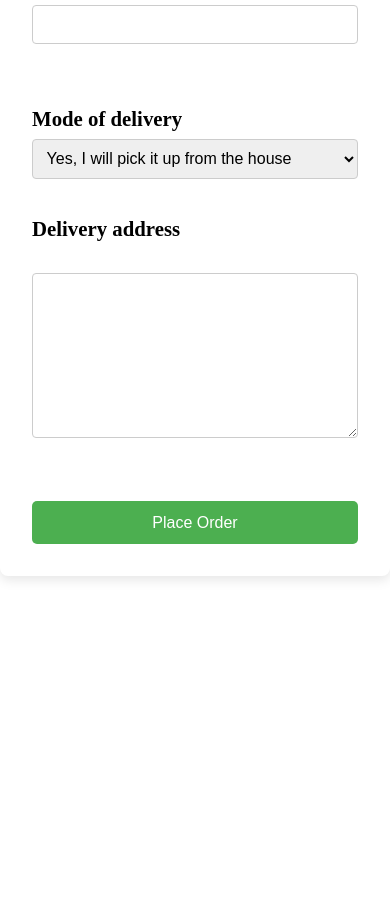
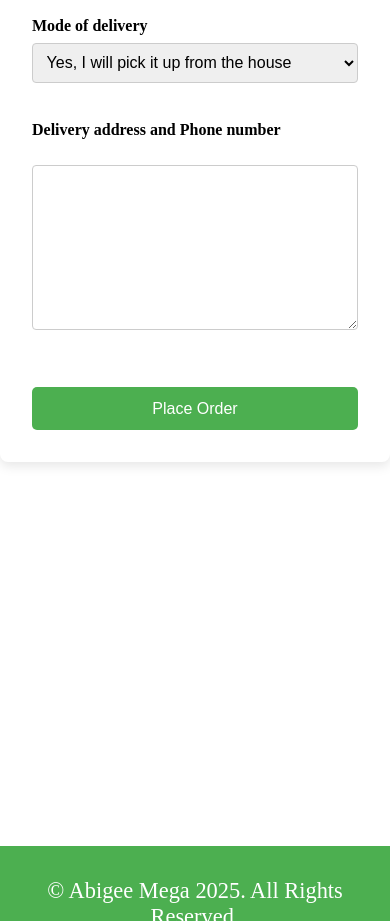
Before and after one commit to Ere-yiga/Abigee-Mega-Frozen, a website: page index.html in a window 390 px wide. Shown: the part 1627-2548 px from the top of the page. Drawn offline with Linux system fonts and the light colour scheme.

Commit message:
Update HTML, JS, CSS; added npm configs

```diff
--- a/index.html
+++ b/index.html
@@ -78,7 +78,7 @@
                 </div>
 
                 <div>
-                    <label for="delivery">Delivery address</label><br>
+                    <label for="delivery">Delivery address and Phone number</label><br>
                     <textarea name="delivery" id="delivery" rows="8"></textarea> <br>
                 </div>
 
--- a/index.js
+++ b/index.js
@@ -1,4 +1,3 @@
-// Hamburger menu toggle for mobile nav
 const hamburger = document.getElementById('hamburger');
 const navItems = document.getElementById('nav-items');
 
@@ -8,7 +7,6 @@ hamburger.addEventListener('click', function () {
     hamburger.setAttribute('aria-expanded', isOpen);
 });
 
-// Optional: Close nav when a link is clicked (for better UX)
 navItems.querySelectorAll('a').forEach(link => {
     link.addEventListener('click', () => {
         if (window.innerWidth <= 768) {
--- /dev/null
+++ b/package.json
@@ -0,0 +1,5 @@
+{
+  "dependencies": {
+    "twilio": "^5.6.1"
+  }
+}
--- a/style.css
+++ b/style.css
@@ -322,9 +322,7 @@ footer{
     .hero-section #msg>p{
         font-size: 1.3rem;
     }
-    body{
-        font-size: 1.3rem;
-    }
+
     .cta-button {
         font-size: 0.95rem;
         padding: 0.7rem 1rem;
```
Also changed, not shown: 1 other file.
